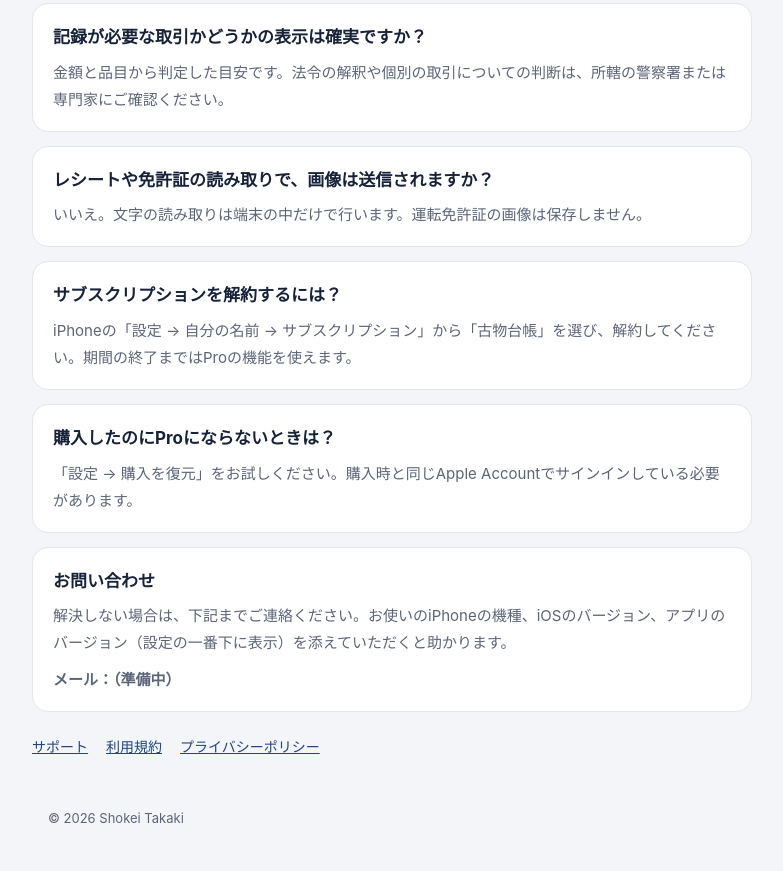
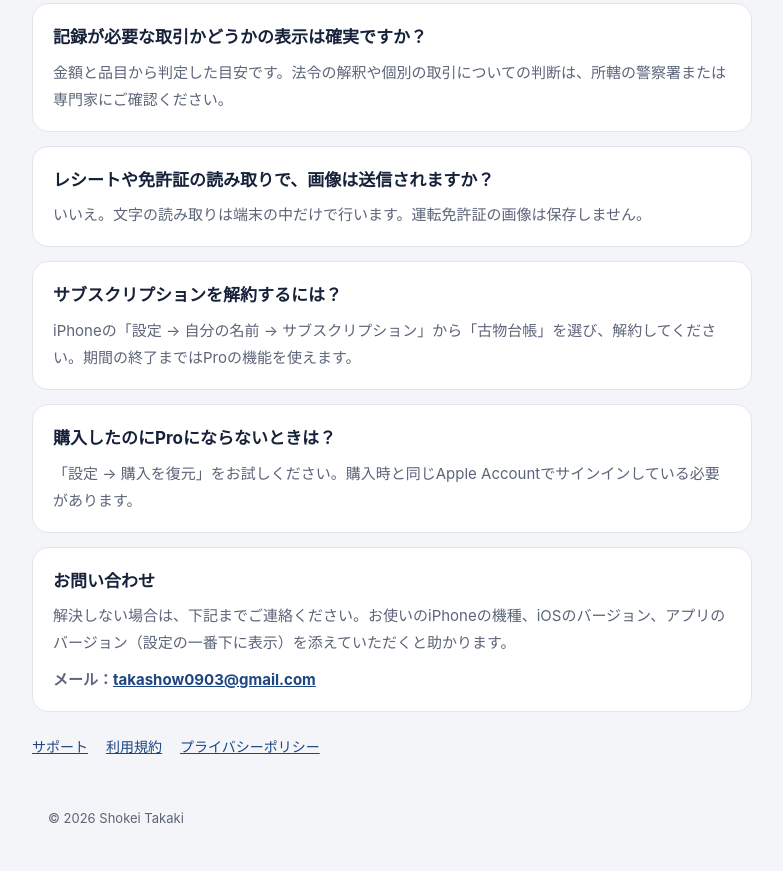
Before and after one commit to shou0903/kobutsudaicho-support, a plain HTML site: page index.html in a window 1280 px wide. Shown: the part 819-1690 px from the top of the page, without its empty margins (248-1031 px from the left). Drawn offline with Linux system fonts and the light colour scheme.

Commit message:
サポートページに問い合わせ先メールを記載
Co-Authored-By: Claude Fable 5.2 <noreply@anthropic.com>

```diff
--- a/index.html
+++ b/index.html
@@ -43,7 +43,7 @@ footer{max-width:720px;margin:0 auto;padding:0 16px 40px;color:var(--sub);font-s
 <section><h2>レシートや免許証の読み取りで、画像は送信されますか？</h2><p>いいえ。文字の読み取りは端末の中だけで行います。運転免許証の画像は保存しません。</p></section>
 <section><h2>サブスクリプションを解約するには？</h2><p>iPhoneの「設定 → 自分の名前 → サブスクリプション」から「古物台帳」を選び、解約してください。期間の終了まではProの機能を使えます。</p></section>
 <section><h2>購入したのにProにならないときは？</h2><p>「設定 → 購入を復元」をお試しください。購入時と同じApple Accountでサインインしている必要があります。</p></section>
-<div class="card" id="contact"><h2>お問い合わせ</h2><p>解決しない場合は、下記までご連絡ください。お使いのiPhoneの機種、iOSのバージョン、アプリのバージョン（設定の一番下に表示）を添えていただくと助かります。</p><p><strong>メール：<!-- TODO: サポート用メールアドレスを記入 -->（準備中）</strong></p></div>
+<div class="card" id="contact"><h2>お問い合わせ</h2><p>解決しない場合は、下記までご連絡ください。お使いのiPhoneの機種、iOSのバージョン、アプリのバージョン（設定の一番下に表示）を添えていただくと助かります。</p><p><strong>メール：<a href="mailto:takashow0903@gmail.com">takashow0903@gmail.com</a></strong></p></div>
 <nav><a href="index.html">サポート</a><a href="terms.html">利用規約</a><a href="privacy.html">プライバシーポリシー</a></nav>
 </div></main>
 <footer>© 2026 Shokei Takaki</footer>
```
